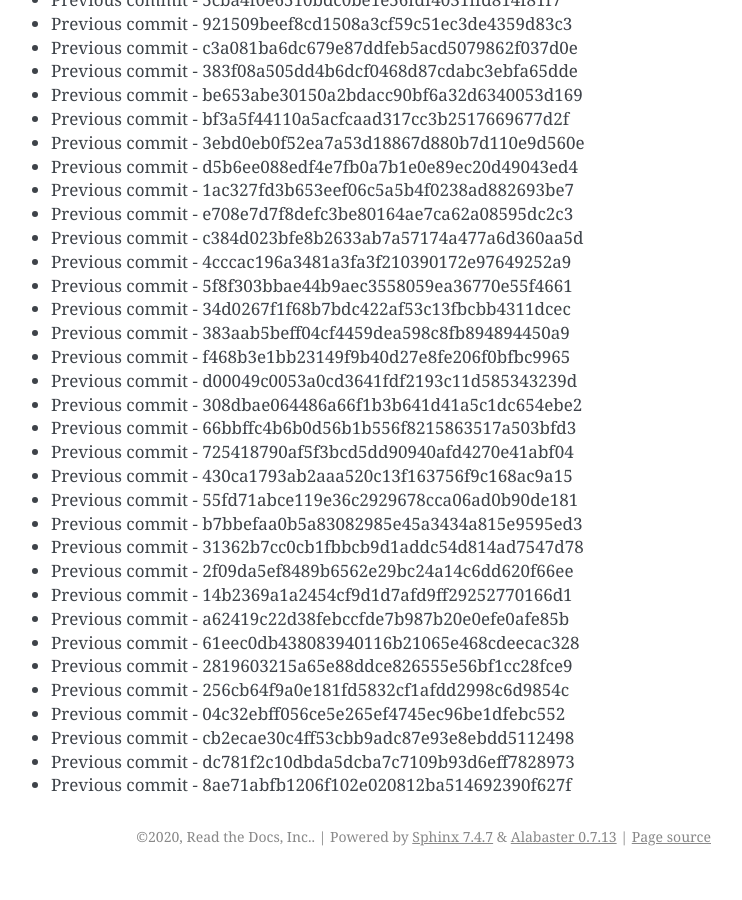
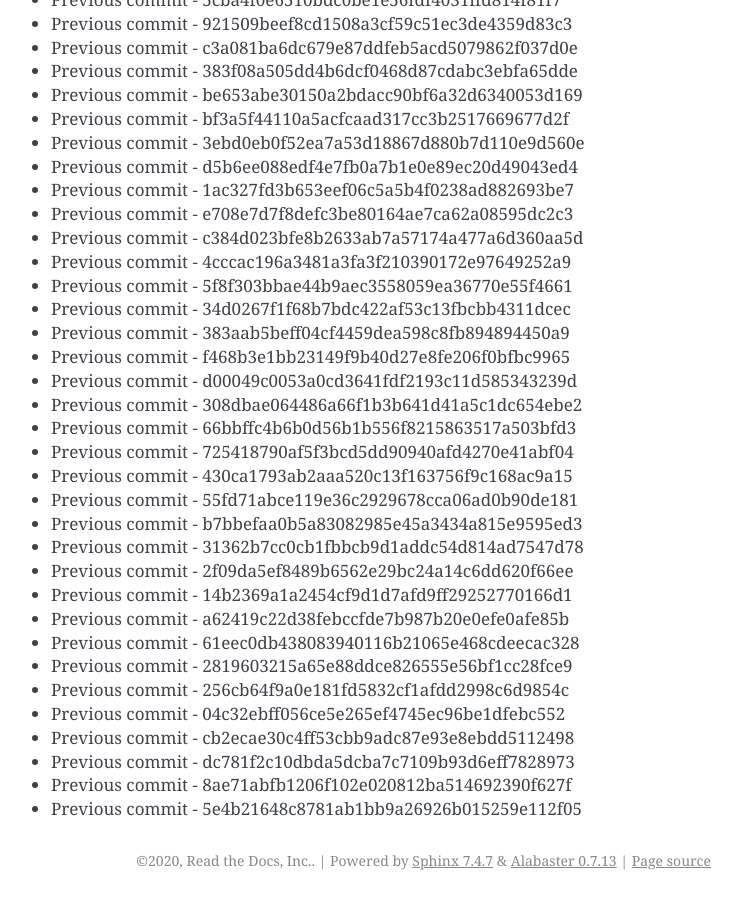
Before and after one commit to readthedocs/rtd-git-stresstest, a Sphinx documentation site: the page built from docs/updates.rst, in a window 1280 px wide and 900 px high, scrolled down 99936 px. Shown: the whole window, without its empty margins (399-1141 px from the left). Built offline with Sphinx 7.4.7, drawn with Linux system fonts in a browser that asks for light colours; before the commit the page ends 100812 px from its top, so only the background shows below that.

Commit message:
Generating commit from previous: 5e4b21648c8781ab1bb9a26926b015259e112f05

```diff
--- a/docs/updates.rst
+++ b/docs/updates.rst
@@ -4231,3 +4231,4 @@ It can be tested for any performance characteristics.
 * Previous commit - cb2ecae30c4ff53cbb9adc87e93e8ebdd5112498
 * Previous commit - dc781f2c10dbda5dcba7c7109b93d6eff7828973
 * Previous commit - 8ae71abfb1206f102e020812ba514692390f627f
+* Previous commit - 5e4b21648c8781ab1bb9a26926b015259e112f05
```
